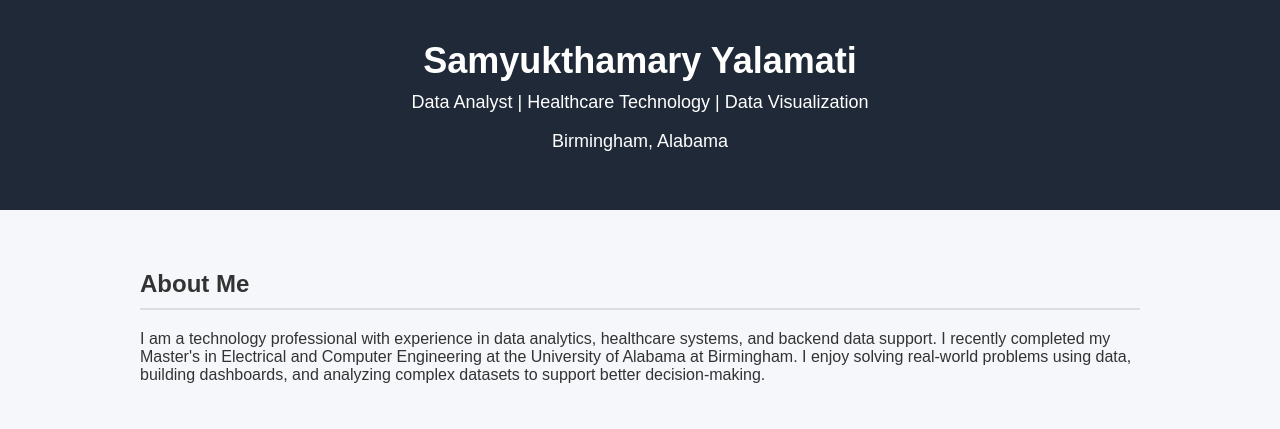
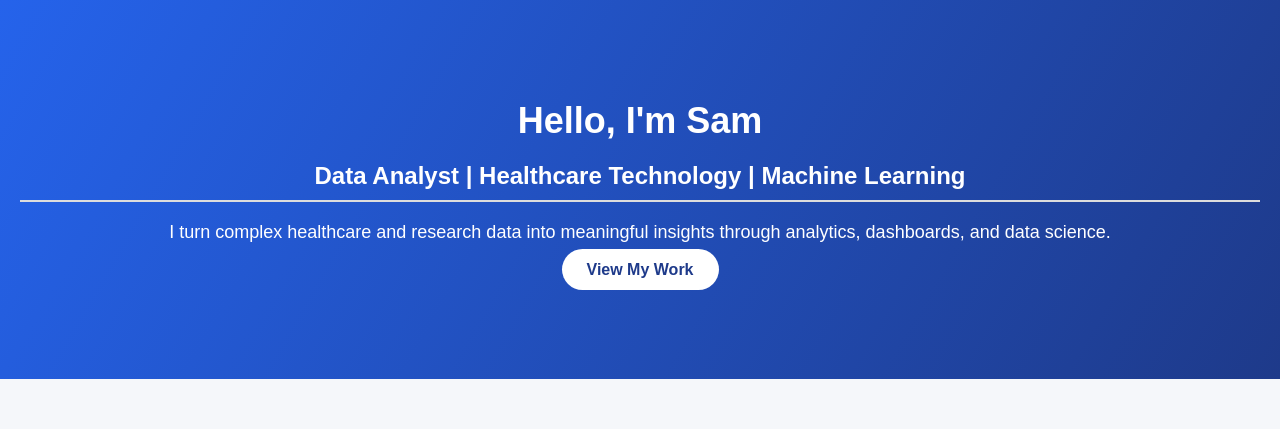
Before and after one commit to Samyukthamaryyalamati/Sam_Yalamati_Portfolio, a plain HTML site: page index.html in a window 1280 px wide. Shown: the top 429 px of the page. Drawn offline with nearby package versions, Linux system fonts and the light colour scheme.

Commit message:
upgrade 2

```diff
--- a/index.html
+++ b/index.html
@@ -45,7 +45,20 @@ border-bottom:2px solid #ddd;
 padding-bottom:10px;
 margin-bottom:20px;
 }
+.hero{
+background:linear-gradient(120deg,#2563eb,#1e3a8a);
+color:white;
+padding:100px 20px;
+text-align:center;
+}
 
+.btn{
+background:white;
+color:#1e3a8a;
+padding:12px 25px;
+border-radius:30px;
+font-weight:bold;
+}
 .skills span{
 display:inline-block;
 background:#e5e7eb;
@@ -80,10 +93,14 @@ text-decoration:none;
 
 <body>
 
-<header>
-<h1>Samyukthamary Yalamati</h1>
-<p>Data Analyst | Healthcare Technology | Data Visualization</p>
-<p>Birmingham, Alabama</p>
+<header class="hero">
+<h1>Hello, I'm Sam</h1>
+<h2>Data Analyst | Healthcare Technology | Machine Learning</h2>
+<p>
+I turn complex healthcare and research data into meaningful insights
+through analytics, dashboards, and data science.
+</p>
+<a class="btn" href="#projects">View My Work</a>
 </header>
 
 <section>
```
